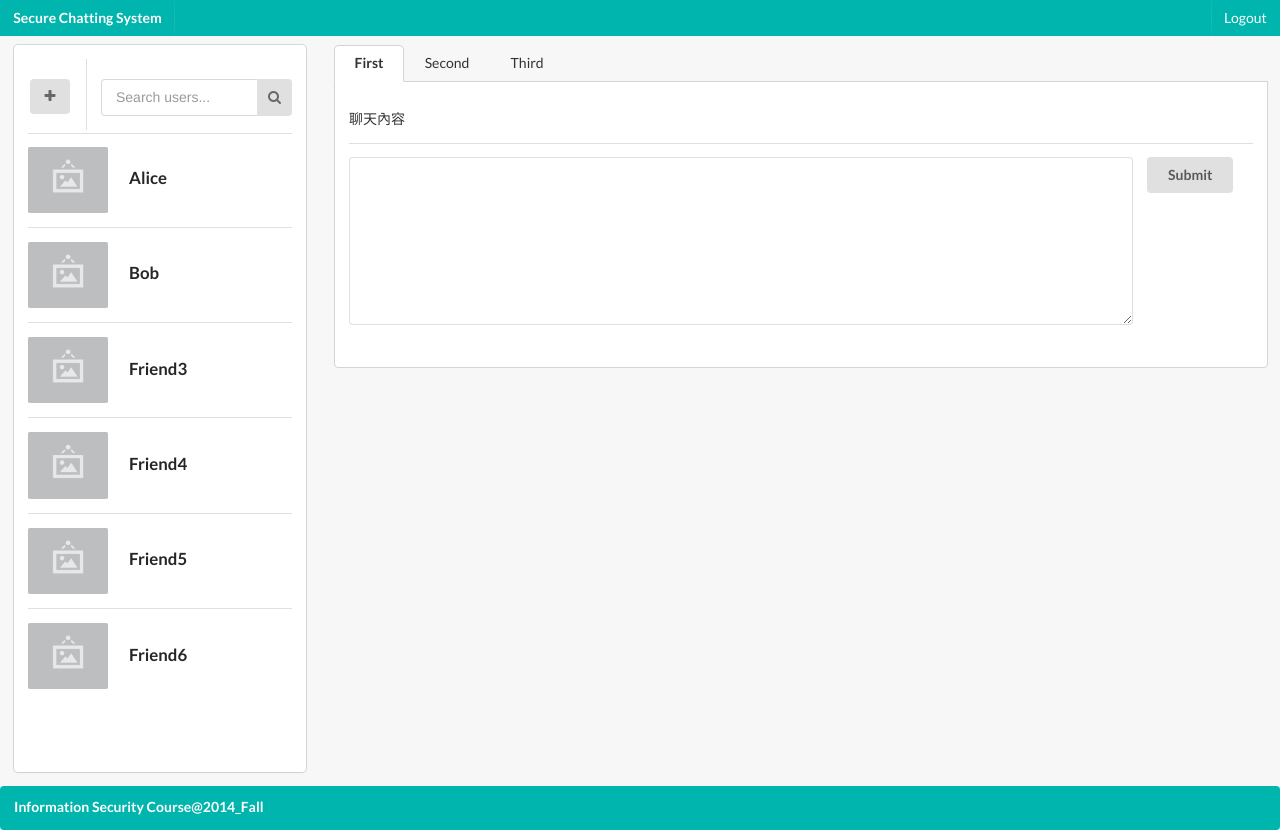
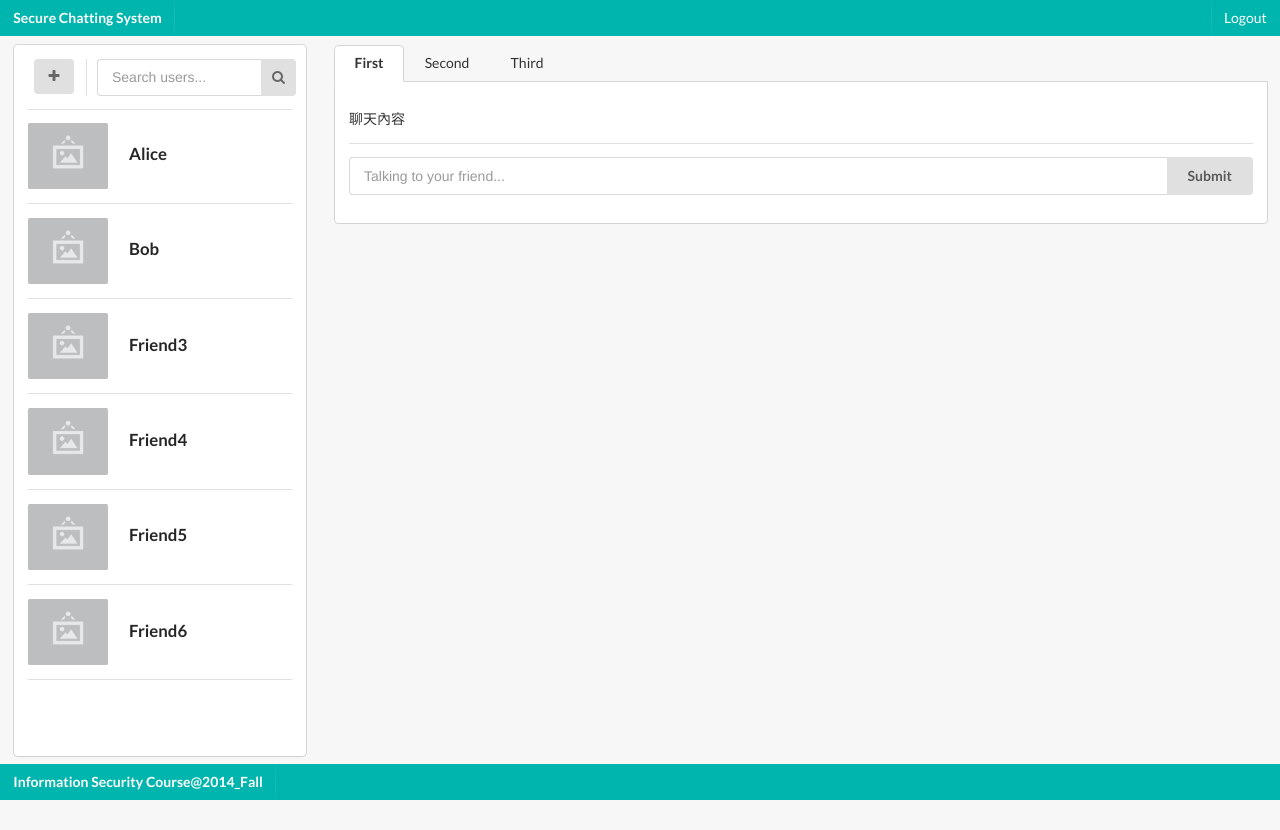
Before and after one commit to d4n1elchen/security-chat, a plain HTML site: page index.html in a window 1280 px wide. After the commit the page ends 800 px from the top, so only its background shows below. Drawn offline with Linux system fonts and the light colour scheme.

Commit message:
好友列表V2

```diff
--- a/css/index.css
+++ b/css/index.css
@@ -6,7 +6,6 @@
 
 .ui.grid > .column:not(.row), .ui.grid > .row > .column {
 	height: 100%;
-	padding-top: 20px;
 }
 
 .vscroll {
--- a/index.html
+++ b/index.html
@@ -20,16 +20,16 @@
 	</div>
 
 	<div class="ui page grid">
-	    <div class="four wide column">
+	    <div class="four wide column" style="padding-top: 20px;padding-bottom: 30px;">
 	    	<div class="ui segment" style="height:100%">
-			  <div class="ui center aligned vertical segment" style="height:74px">
+			  <div class="ui center aligned vertical segment" style="height:50px">
 			  	<div class="ui divided grid">
-			  		<div class="right aligned four wide column">
+			  		<div class="right aligned four wide column" style="padding:0px 10px">
 						<div class="ui icon button">
 						  <i class="plus icon"></i>
 						</div>
 					</div>
-			  		<div class="left aligned twelve wide column">
+			  		<div class="left aligned twelve wide column" style="padding:0px 10px">
 					    <div class="ui action input">
 						  <input type="text" placeholder="Search users...">
 						  <div class="ui icon button"><i class="search icon"></i></div>
@@ -37,7 +37,7 @@
 			  		</div>
 				</div>
 			  </div>
-			  <div class="ui vertical segment vscroll" style="height:80%">
+			  <div class="ui vertical segment vscroll" style="height:85%">
 			    <div class="ui divided items">
 				  <div class="item">
 				    <div class="ui tiny image">
@@ -107,7 +107,7 @@
 			  </div>
 			</div>
 	    </div>
-		<div class="twelve wide column">
+		<div class="twelve wide column" style="padding-top: 20px;padding-bottom: 30px;">
 		  	<div class="ui top attached tabular menu">
 			  <a class="active item" data-tab="first">First</a>
 			  <a class="item" data-tab="second">Second</a>
@@ -118,15 +118,9 @@
 			    聊天內容
 			  </div>
 			  <div class="ui aligned vertical segment">
-			    <div class="ui form">
-			    	<div class="two fields">
-					  <div class="fourteen wide field">
-					    <textarea></textarea>
-					  </div>
-					  <div class="two wide field">
-					    <div class="ui submit button">Submit</div>
-					  </div>
-					</div>
+				<div class="ui fluid action input">
+				  <input type="text" placeholder="Talking to your friend...">
+				  <div class="ui button">Submit</div>
 				</div>
 			  </div>
 			</div>
@@ -138,9 +132,9 @@
 		  .tab()
 		;
 	</script>
-	<div class="ui vertical inverted teal footer segment">
-		<div class="container">
-			<h5 class="ui inverted header">Information Security Course@2014_Fall</h5>
+	<div class="ui fixed inverted teal bottom menu">\
+		<div class="title item">
+			<b>Information Security Course@2014_Fall</b>
 		</div>
 	</div>
 </body>
```
Also changed, not shown: tab.html (added, +34 -0 lines).
